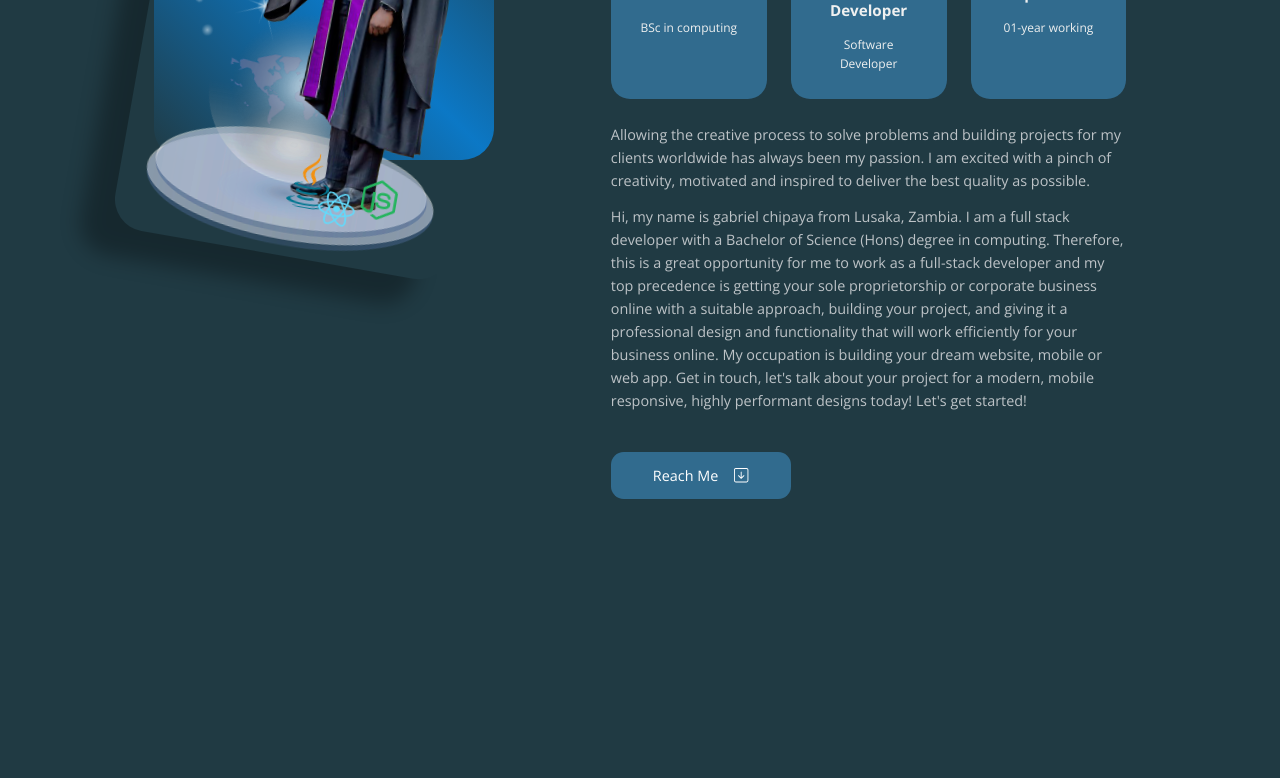
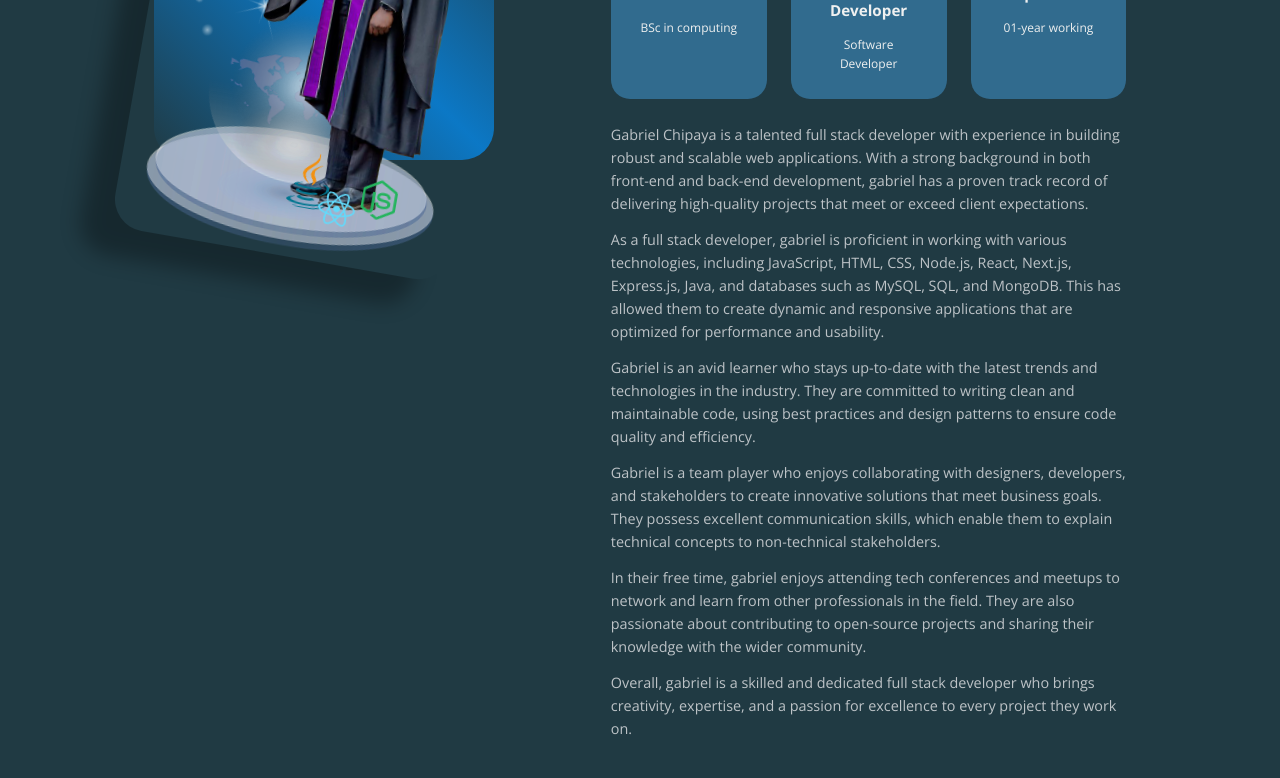
Before and after one commit to GABE400/gabriel-portfolio, a React (Create React App) app: page / in a window 1280 px wide. Shown: the part 1140-1918 px from the top of the page. Built offline with nearby package versions, Linux system fonts and the light colour scheme.

Commit message:
changes made

```diff
--- a/src/sections/about/About.jsx
+++ b/src/sections/about/About.jsx
@@ -26,26 +26,45 @@ const About = () => {
             ))}
           </div>
           <p>
-            Allowing the creative process to solve problems and building
-            projects for my clients worldwide has always been my passion. I am
-            excited with a pinch of creativity, motivated and inspired to
-            deliver the best quality as possible.
+            Gabriel Chipaya is a talented full stack developer with experience
+            in building robust and scalable web applications. With a strong
+            background in both front-end and back-end development, gabriel has a
+            proven track record of delivering high-quality projects that meet or
+            exceed client expectations.
           </p>
           <p>
-            Hi, my name is gabriel chipaya from Lusaka, Zambia. I am a full
-            stack developer with a Bachelor of Science (Hons) degree in
-            computing. Therefore, this is a great opportunity for me to work as
-            a full-stack developer and my top precedence is getting your sole
-            proprietorship or corporate business online with a suitable
-            approach, building your project, and giving it a professional design
-            and functionality that will work efficiently for your business
-            online. My occupation is building your dream website, mobile or web
-            app. Get in touch, let's talk about your project for a modern,
-            mobile responsive, highly performant designs today! Let's get
-            started!
+            As a full stack developer, gabriel is proficient in working with
+            various technologies, including JavaScript, HTML, CSS, Node.js,
+            React, Next.js, Express.js, Java, and databases such as MySQL, SQL,
+            and MongoDB. This has allowed them to create dynamic and responsive
+            applications that are optimized for performance and usability.
+          </p>
+          <p>
+            Gabriel is an avid learner who stays up-to-date with the latest
+            trends and technologies in the industry. They are committed to
+            writing clean and maintainable code, using best practices and design
+            patterns to ensure code quality and efficiency.
+          </p>
+          <p>
+            Gabriel is a team player who enjoys collaborating with designers,
+            developers, and stakeholders to create innovative solutions that
+            meet business goals. They possess excellent communication skills,
+            which enable them to explain technical concepts to non-technical
+            stakeholders.
+          </p>
+          <p>
+            In their free time, gabriel enjoys attending tech conferences and
+            meetups to network and learn from other professionals in the field.
+            They are also passionate about contributing to open-source projects
+            and sharing their knowledge with the wider community.
+          </p>
+          <p>
+            Overall, gabriel is a skilled and dedicated full stack developer who
+            brings creativity, expertise, and a passion for excellence to every
+            project they work on.
           </p>
           <a href='#contact' className='btn primary'>
-            Reach Me <BsArrowDownSquare />
+            Reach Gabriel <BsArrowDownSquare />
           </a>
         </div>
       </div>
```
